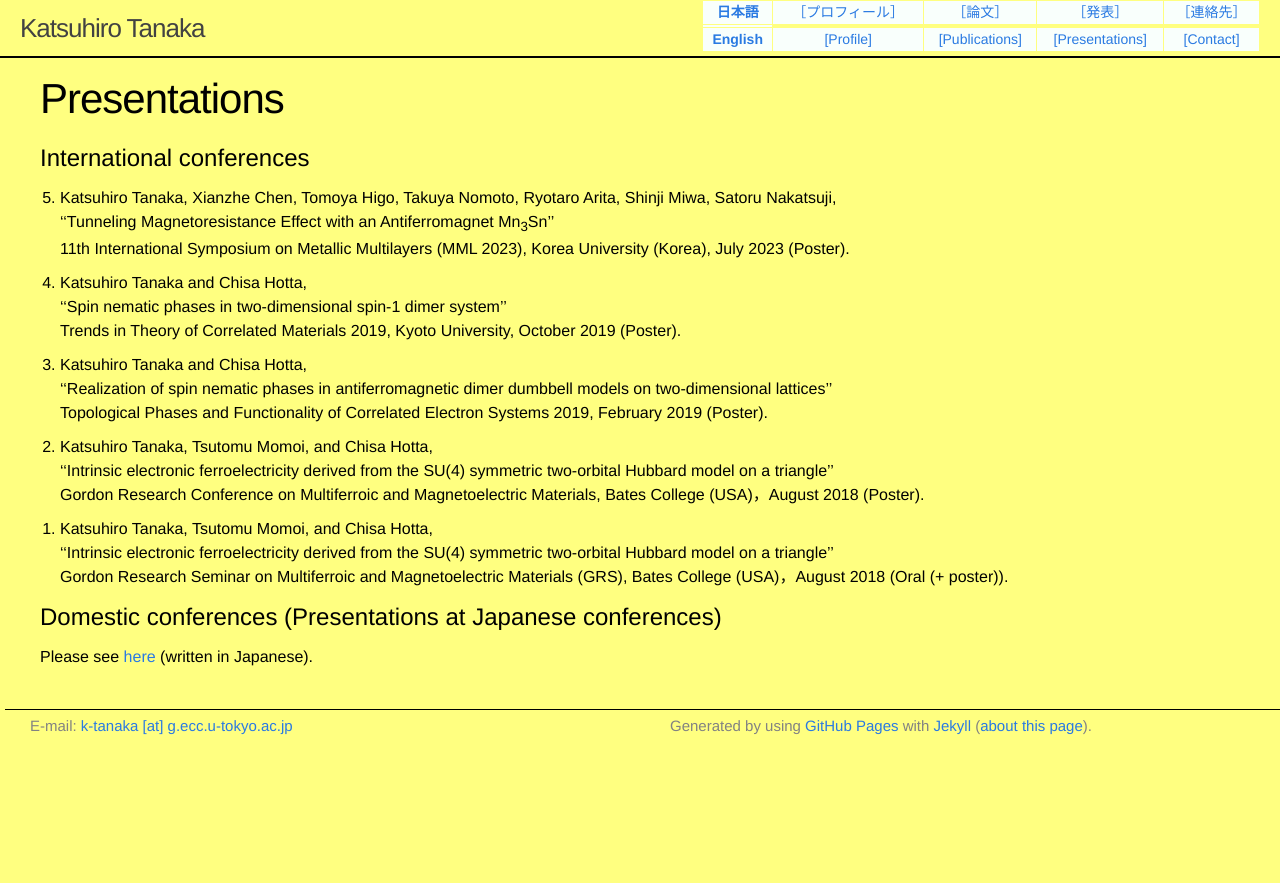
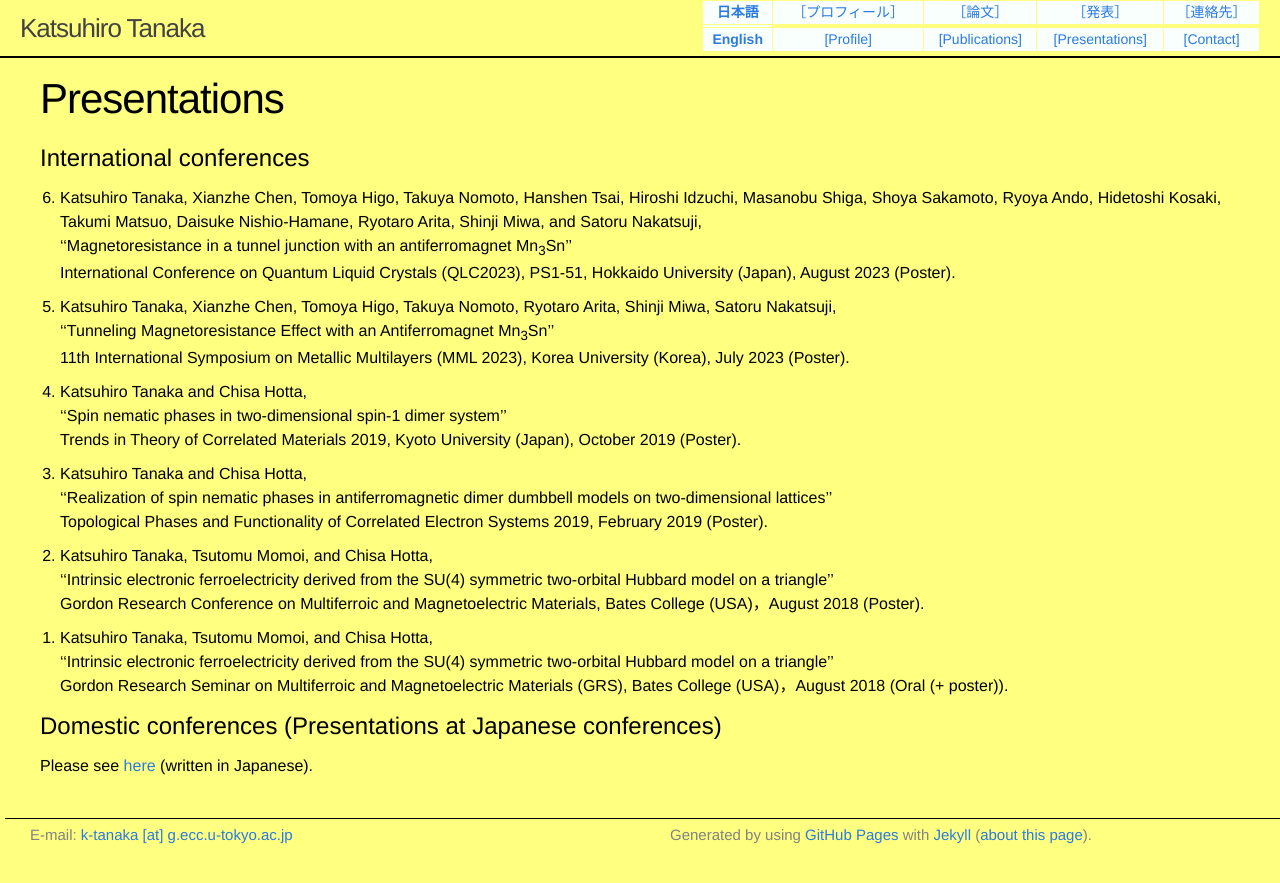
Before and after one commit to katsu-tanaka/katsu-tanaka.github.io, a Jekyll site: the page built from en/presentations_e.md, in a window 1280 px wide. Shown: the top 883 px of the page. Built offline with Jekyll 4.4.1, drawn with Linux system fonts in a browser that asks for light colours.

Commit message:
add QLC2023

```diff
--- a/en/presentations_e.md
+++ b/en/presentations_e.md
@@ -5,13 +5,17 @@ title: Presentations
 
 # International conferences
 
+1. Katsuhiro Tanaka, Xianzhe Chen, Tomoya Higo, Takuya Nomoto, Hanshen Tsai, Hiroshi Idzuchi, Masanobu Shiga, Shoya Sakamoto, Ryoya Ando, Hidetoshi Kosaki, Takumi Matsuo, Daisuke Nishio-Hamane, Ryotaro Arita, Shinji Miwa, and Satoru Nakatsuji,
+  ''Magnetoresistance in a tunnel junction with an antiferromagnet Mn<sub>3</sub>Sn''
+  International Conference on Quantum Liquid Crystals (QLC2023), PS1-51, Hokkaido University (Japan), August 2023 (Poster).
+
 1. Katsuhiro Tanaka, Xianzhe Chen, Tomoya Higo, Takuya Nomoto, Ryotaro Arita, Shinji Miwa, Satoru Nakatsuji,
   ''Tunneling Magnetoresistance Effect with an Antiferromagnet Mn<sub>3</sub>Sn''
   11th International Symposium on Metallic Multilayers (MML 2023), Korea University (Korea), July 2023 (Poster).
 
 1. Katsuhiro Tanaka and Chisa Hotta,
    ''Spin nematic phases in two-dimensional spin-1 dimer system''
-   Trends in Theory of Correlated Materials 2019, Kyoto University, October 2019 (Poster).
+   Trends in Theory of Correlated Materials 2019, Kyoto University (Japan), October 2019 (Poster).
 
 1. Katsuhiro Tanaka and Chisa Hotta,
    ''Realization of spin nematic phases in antiferromagnetic dimer dumbbell models on two-dimensional lattices''
```
Also changed, not shown: index.md (+5 -0 lines), index_e.md (+5 -0 lines), ja/presentations_j.md (+4 -0 lines).
